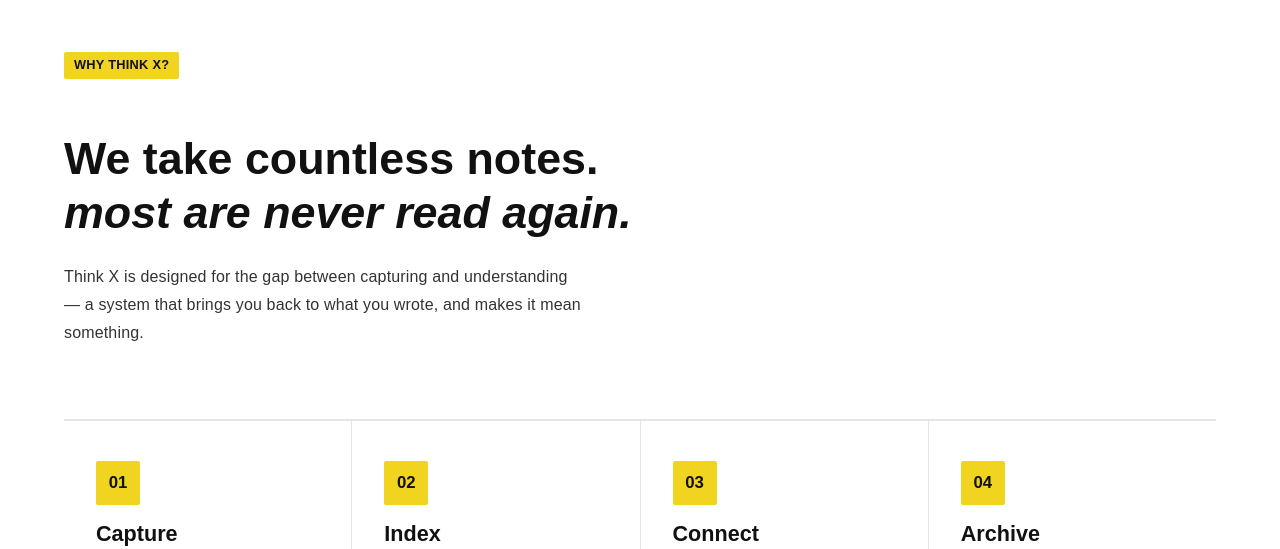
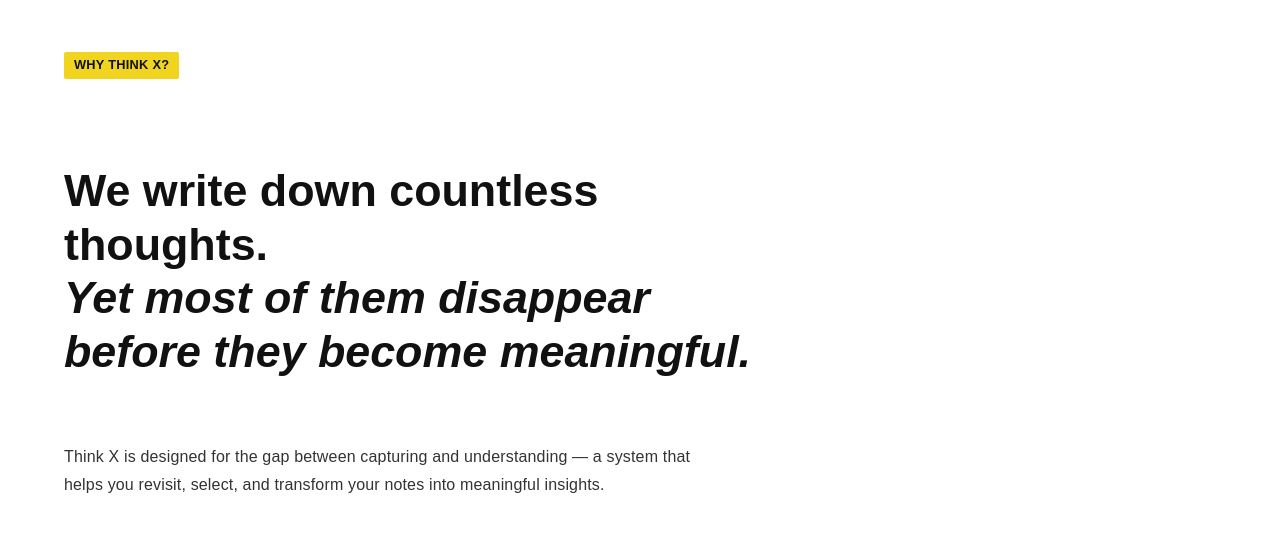
Before and after one commit to 2suui/Think-x, a React (Vite) app: page / in a window 1280 px wide. Shown: the part 880-1429 px from the top of the page. Built offline with nearby package versions, Linux system fonts and the light colour scheme; the HTML template or start-up script is replaced by a standard one; a web font is replaced by a local one.

Commit message:
Update WhyThinkX heading and subtext copy and align vertical gap to 64px with cover

```diff
--- a/src/App.jsx
+++ b/src/App.jsx
@@ -164,15 +164,15 @@
     <section id="why" className="section-wrapper">
       <div ref={headRef} className="fade-in" style={{ marginBottom: '72px' }}>
         <div>
-          <SectionTag text="Why Think X?" style={{ marginBottom: '16px' }} />
+          <SectionTag text="Why Think X?" style={{ marginBottom: '48px' }} />
         </div>
-        <h2 className="section-heading-lg">
-          We take countless notes.
+        <h2 className="section-heading-lg" style={{ marginBottom: '64px' }}>
+          We write down countless thoughts.
           <br />
-          <em style={{ fontStyle: 'italic', fontWeight: 700 }}>most are never read again.</em>
+          <em style={{ fontStyle: 'italic', fontWeight: 700 }}>Yet most of them disappear before they become meaningful.</em>
         </h2>
-        <p className="section-subtext">
-          Think X is designed for the gap between capturing and understanding — a system that brings you back to what you wrote, and makes it mean something.
+        <p className="section-subtext" style={{ maxWidth: '640px' }}>
+          Think X is designed for the gap between capturing and understanding — a system that helps you revisit, select, and transform your notes into meaningful insights.
         </p>
       </div>
 
@@ -568,7 +568,7 @@
     const obs = new IntersectionObserver(
       (entries) =>
         entries.forEach((e) => {
-          if (e.isIntersecting) e.target.classList.add('visible');
+          if (e.target.isIntersecting) e.target.classList.add('visible');
         }),
       { threshold: 0.05 }
     );
```
